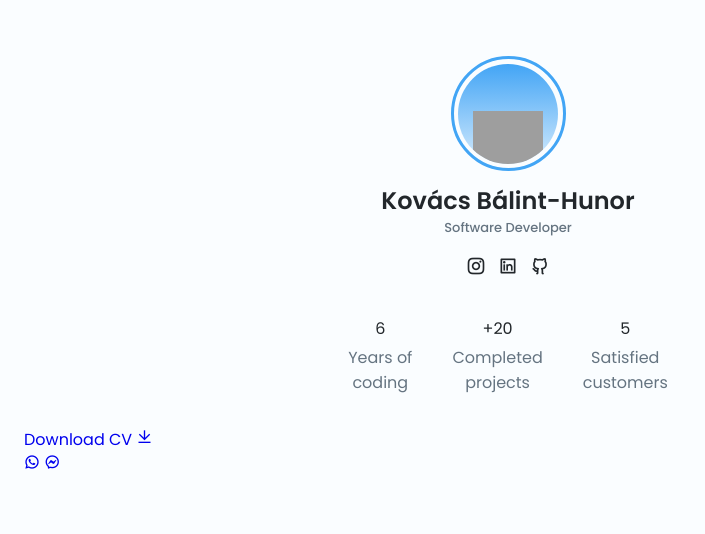
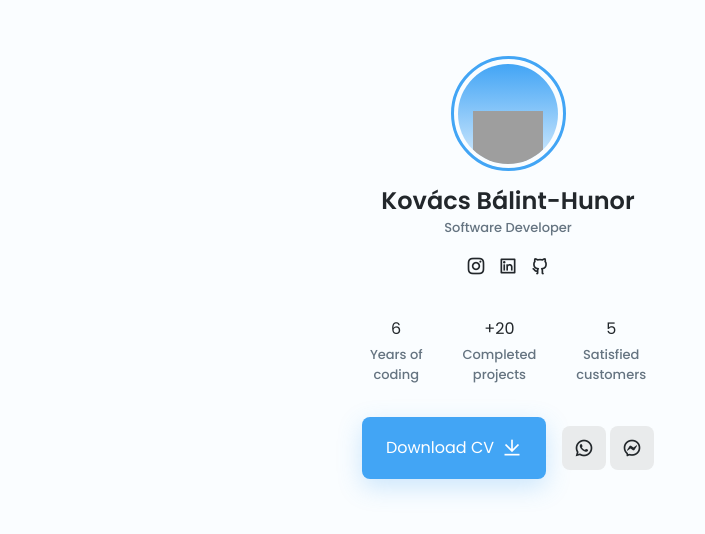
Before and after one commit to MemerGamer/portfolio-website-2022, a plain HTML site: page index.html in a window 1280 px wide. Shown: the whole page, without its empty margins (0-705 px from the left). Drawn offline with nearby package versions, Linux system fonts and the light colour scheme; grey boxes are pictures that could not be loaded.

Commit message:
working on style.css

```diff
--- a/assets/css/styles.css
+++ b/assets/css/styles.css
@@ -187,8 +187,63 @@ img {
   font: var(--normal-font-size);
   margin-bottom: .25rem;
 }
+
+.profile__info-description{
+  font-size: var(--smaller-font-size);
+  font-weight: 500;
+}
+
+.profile__buttons,
+.profile__buttons-small{
+  display: flex;
+  align-items: center;
+  justify-content: center;
+}
+
+.profile__buttons{
+  column-gap: 1rem;
+}
+
+.profile__buttons-small{
+  column-gap: .25rem;
+}
+
+
 /*=============== BUTTONS ===============*/
 
+.button{
+  display: inline-flex;
+  align-items: center;
+  column-gap: .5rem;
+  background-color: var(--first-color);
+  color: #fff;
+  padding: 1.15rem 1.5rem;
+  border-radius: .5rem;
+  transition: .3s;
+  box-shadow: 0 8px 24px hsla(var(--hue), var(--sat), var(--lig), .25);
+}
+
+.button i{
+  font-size: 1.25rem;
+}
+
+.button:hover{
+  background-color: var(--first-color);
+}
+
+.button__small{
+  padding: .75rem;
+  box-shadow: none;
+}
+
+.button__gray{
+  background-color: var(--text-color-lighten);
+  color: var(--title-color);
+}
+
+.button__gray:hover{
+  background-color: var(--text-color-light);
+}
 
 /*=============== FILTERS TABS ===============*/
 
--- a/index.html
+++ b/index.html
@@ -76,11 +76,11 @@
                 </a>
 
                 <div class="profile__buttons-small">
-                    <a href="https://api.whatsapp.com/send?phone=+40756132813&text=Hello" class="button button__small">
+                    <a href="https://api.whatsapp.com/send?phone=+40756132813&text=Hello" class="button button__small button__gray">
                         <i class="ri-whatsapp-line"></i>
                     </a>
 
-                    <a href="https://www.messenger.com/t/100003527368895/" class="button button__small">
+                    <a href="https://www.messenger.com/t/100003527368895/" class="button button__small button__gray">
                         <i class="ri-messenger-line"></i>
                     </a>
                 </div>
```
